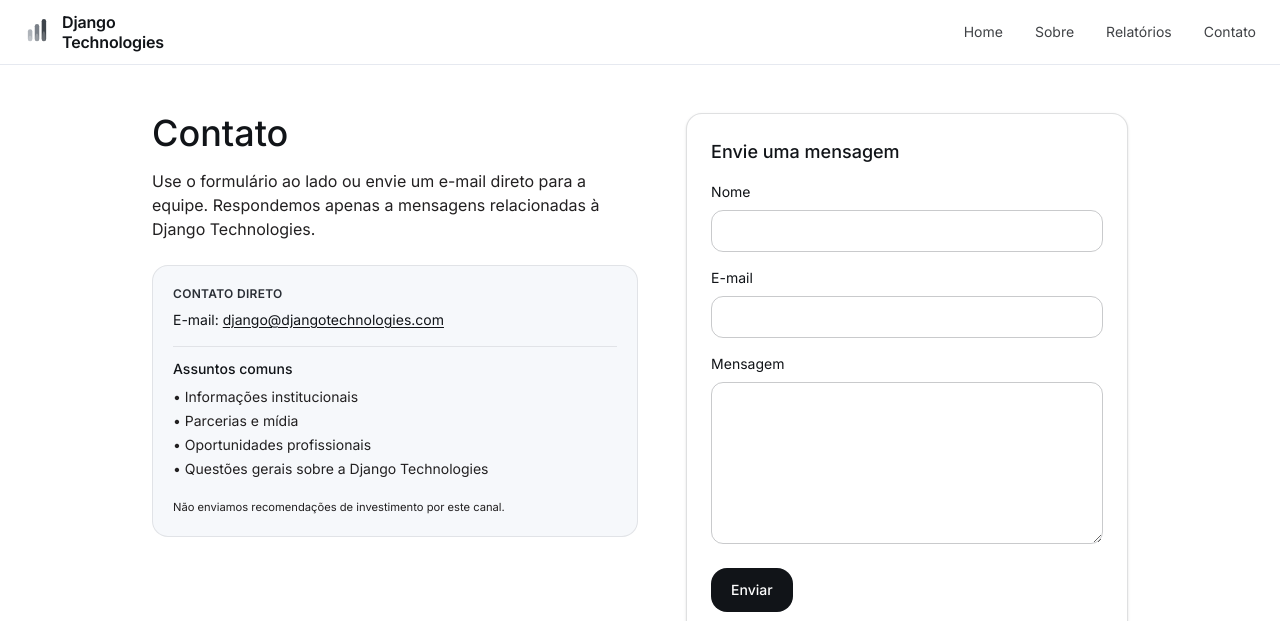
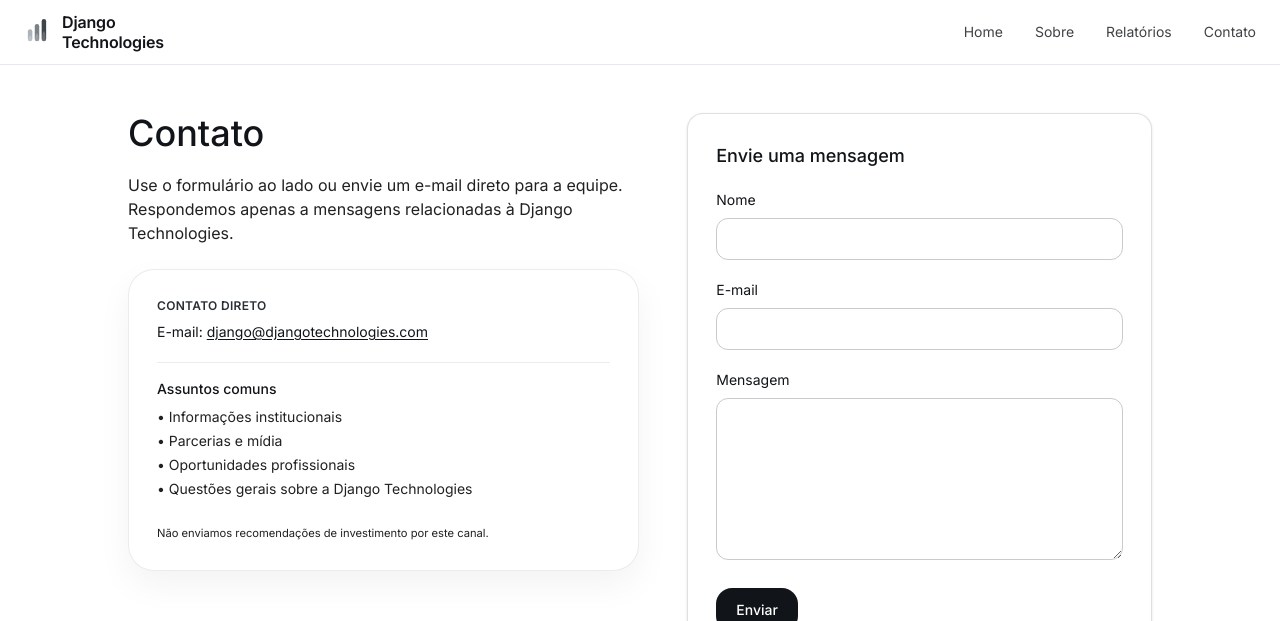
Before and after one commit to django-technologies/django-site, a Next.js app: page /contact in a window 1280 px wide. Shown: the top 621 px of the page. Built offline with nearby package versions, Linux system fonts and the light colour scheme.

Commit message:
ajuste import quebrado

```diff
--- a/src/app/about/page.tsx
+++ b/src/app/about/page.tsx
@@ -14,7 +14,7 @@ export default function About() {
       <main id="conteudo" className="flex-1">
         {/* Sobre a empresa + FormulaWall à direita */}
         <section className="max-w-screen-xl mx-auto px-6 pt-12 pb-10 md:pt-16 md:pb-14">
-          <div className="grid grid-cols-1 md:grid-cols-12 gap-10">
+          <div className="grid grid-cols-1 gap-10 md:grid-cols-12 md:gap-12">
             {/* Texto à esquerda */}
             <div className="md:col-span-7">
               <h1 className="text-3xl md:text-4xl font-medium mb-6">Sobre</h1>
@@ -45,7 +45,7 @@ export default function About() {
         </section>
 
         {/* Sobre nós – fundadores */}
-        <section className="max-w-screen-xl mx-auto px-6 pb-14 md:pb-16">
+        <section className="max-w-screen-xl mx-auto px-6 pt-2 pb-14 md:pt-2 md:pb-16">
           <h2 className="text-xl md:text-2xl font-semibold mb-6">Fundadores</h2>
 
           <div className="grid gap-6 md:grid-cols-2">
--- a/src/app/contact/ContactForm.tsx
+++ b/src/app/contact/ContactForm.tsx
@@ -44,7 +44,7 @@ export default function ContactForm() {
   return (
     <form
       onSubmit={handleSubmit}
-      className="grid gap-4 rounded-2xl border border-[color:rgb(42_47_54_/_15%)] bg-white p-6 shadow-sm"
+      className="grid gap-5 rounded-2xl border border-[color:rgb(42_47_54_/_15%)] bg-white p-6 shadow-sm lg:p-7"
     >
       <h2 className="text-lg font-medium">Envie uma mensagem</h2>
 
--- a/src/app/contact/page.tsx
+++ b/src/app/contact/page.tsx
@@ -12,19 +12,20 @@ export default function Contact() {
 
       {/* Section ocupa o espaço disponível entre header e footer */}
       <section className="flex-1 flex items-center">
-        <div className="max-w-5xl mx-auto px-6 py-10 lg:py-12 w-full">
-          <div className="grid gap-10 lg:gap-12 lg:grid-cols-[minmax(0,1.1fr)_minmax(0,1fr)] items-start">
+        <div className="max-w-screen-xl mx-auto w-full px-6 py-10 lg:py-12">
+          <div className="max-w-5xl mx-auto">
+            <div className="grid gap-10 items-start md:gap-12 lg:grid-cols-[minmax(0,1.1fr)_minmax(0,1fr)]">
               {/* Coluna de texto / info */}
               <div>
                 <h1 className="text-3xl lg:text-4xl font-medium">Contato</h1>
-              <p className="mt-4 text-[var(--color-muted)] max-w-lg">
+                <p className="mt-5 max-w-lg text-[var(--color-muted)]">
                   Use o formulário
                   <span className="hidden lg:inline"> ao lado</span>
                   {' '}ou envie um e-mail direto para a equipe.
                   Respondemos apenas a mensagens relacionadas à Django Technologies.
                 </p>
 
-              <div className="mt-6 grid gap-4 rounded-2xl border border-[color:rgb(42_47_54_/_10%)] bg-[color:rgb(246_248_251)] p-4 lg:p-5">
+                <div className="mt-6 grid gap-5 rounded-[26px] border border-[color:rgb(17_20_24_/_8%)] bg-white p-6 shadow-[0_14px_34px_rgba(17,20,24,0.05)] lg:p-7">
                   <div>
                     <h2 className="text-xs font-semibold tracking-wide uppercase text-[var(--color-muted-strong,#2A2F36)]">
                       Contato direto
@@ -40,7 +41,7 @@ export default function Contact() {
                     </p>
                   </div>
 
-                <div className="border-t border-[color:rgb(42_47_54_/_10%)] pt-3 text-sm text-[var(--color-muted)]">
+                  <div className="border-t border-[color:rgb(17_20_24_/_8%)] pt-4 text-sm text-[var(--color-muted)]">
                     <p className="font-medium text-[color:rgb(17_20_24)]">
                       Assuntos comuns
                     </p>
@@ -52,15 +53,16 @@ export default function Contact() {
                     </ul>
                   </div>
 
-                <p className="mt-1 text-[0.7rem] text-[var(--color-muted)]">
+                  <p className="mt-1.5 text-[0.7rem] text-[var(--color-muted)]">
                     Não enviamos recomendações de investimento por este canal.
                   </p>
                 </div>
               </div>
 
               {/* Coluna do formulário */}
-            <div className="lg:justify-self-end w-full">
+              <div className="w-full lg:justify-self-end">
                 <ContactForm />
+              </div>
             </div>
           </div>
         </div>
--- a/src/app/page.tsx
+++ b/src/app/page.tsx
@@ -48,10 +48,12 @@ export default function Home() {
           ].map((c, i) => (
             <div
               key={i}
-              className="rounded-2xl p-6 bg-[#f3f4f7] border border-[#e0e3ea]"
+              className="rounded-[24px] border border-[color:rgb(17_20_24_/_8%)] bg-white p-7 shadow-[0_10px_24px_rgba(17,20,24,0.04)]"
             >
-              <h3 className="font-semibold text-[var(--color-text)]">{c.t}</h3>
-              <p className="mt-2 text-sm text-[var(--color-muted)]">{c.d}</p>
+              <h3 className="text-lg font-semibold tracking-[-0.02em] text-[var(--color-text)]">
+                {c.t}
+              </h3>
+              <p className="mt-3 text-[15px] leading-7 text-[color:rgb(17_20_24_/_72%)]">{c.d}</p>
             </div>
           ))}
         </section>
```
Lines whose indentation alone changed are shown as unchanged.
